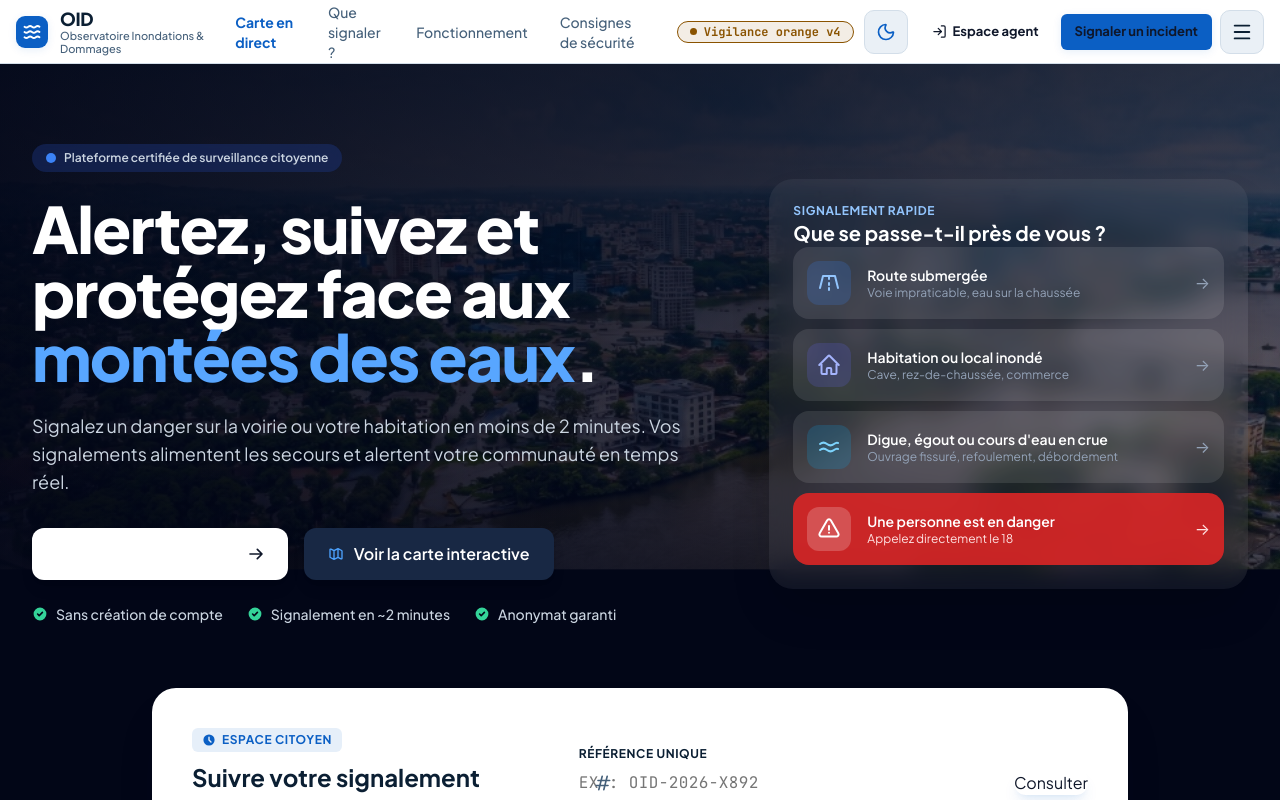
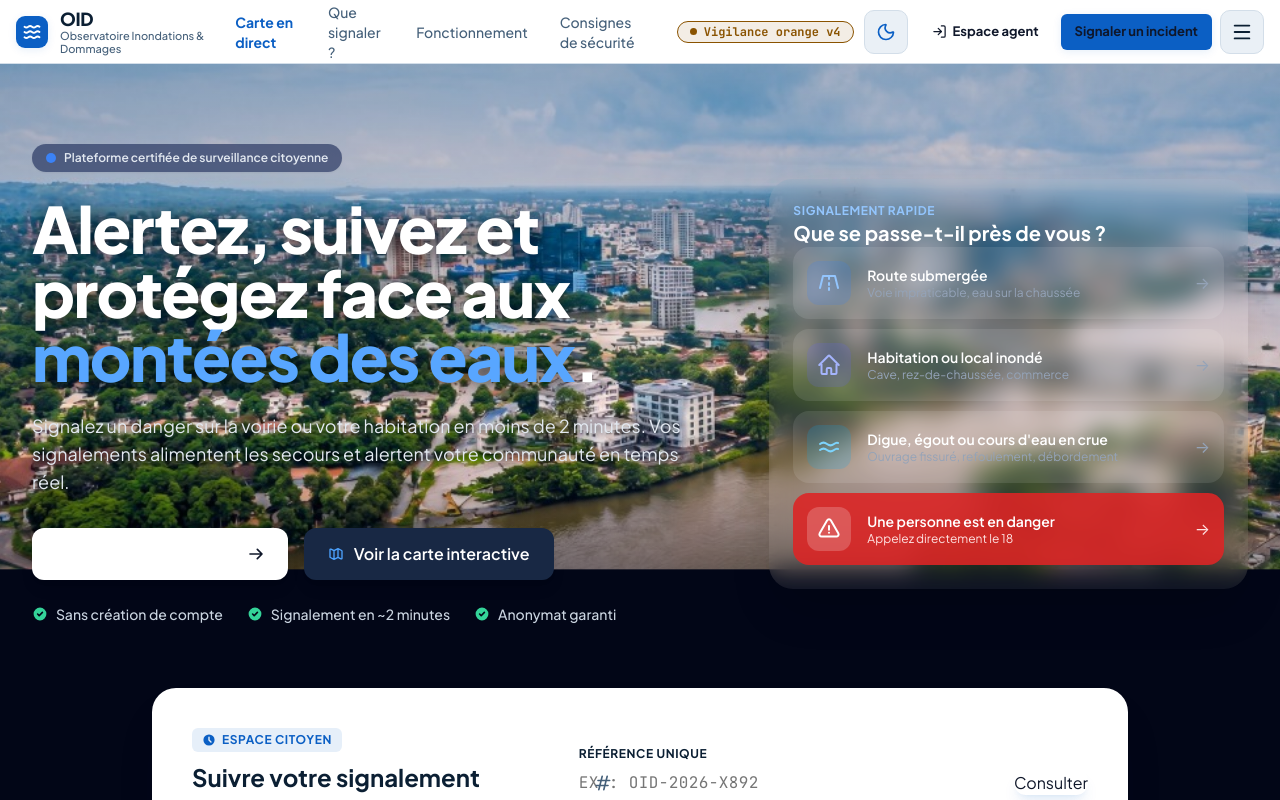
Before and after one commit to stephK-git/OID2, a React (Vite) app in the folder frontend/: page / in a window 1280 px wide. Shown: the top 800 px of the page. Built offline with nearby package versions, Linux system fonts and the light colour scheme; no server answers.

Commit message:
style(landing): eclaircissement du voile pour rendre la photo du hero plus visible

```diff
--- a/frontend/src/pages/LandingPage.tsx
+++ b/frontend/src/pages/LandingPage.tsx
@@ -142,13 +142,13 @@ export const LandingPage: React.FC = () => {
               alt="Vue aérienne d'Abidjan et de la lagune Ébrié"
               className="w-full h-full object-cover object-center scale-105"
             />
-            {/* Voiles sombre dégradés : gauche plus opaque pour lisibilité du texte, droite laissant respirer la lagune */}
+            {/* Voiles sombres allégés pour rendre la photo bien plus lumineuse et visible */}
             <div
-              className="absolute inset-0 bg-gradient-to-r from-slate-950/95 via-slate-950/80 to-slate-950/60"
+              className="absolute inset-0 bg-gradient-to-r from-slate-950/82 via-slate-950/50 to-slate-950/20"
               aria-hidden="true"
             />
             <div
-              className="absolute inset-0 bg-gradient-to-t from-slate-950 via-transparent to-slate-950/50"
+              className="absolute inset-0 bg-gradient-to-t from-slate-950 via-transparent to-slate-950/25"
               aria-hidden="true"
             />
           </div>
@@ -157,16 +157,16 @@ export const LandingPage: React.FC = () => {
             <div className="grid grid-cols-1 lg:grid-cols-12 gap-12 items-center">
               {/* Colonne gauche */}
               <div className="lg:col-span-7 space-y-6">
-                <div className="inline-flex items-center gap-2 px-3.5 py-1.5 rounded-full bg-blue-900/40 border border-blue-500/20 text-slate-300 text-xs font-semibold backdrop-blur-sm">
+                <div className="inline-flex items-center gap-2 px-3.5 py-1.5 rounded-full bg-blue-950/60 border border-blue-500/30 text-slate-200 text-xs font-semibold backdrop-blur-md shadow-sm">
                   <span className="w-2.5 h-2.5 rounded-full bg-blue-500 shrink-0"></span>
                   Plateforme certifiée de surveillance citoyenne
                 </div>
-                <h1 className="font-display font-extrabold text-4xl sm:text-5xl lg:text-6xl xl:text-[64px] leading-[1.08] tracking-tight text-white">
+                <h1 className="font-display font-extrabold text-4xl sm:text-5xl lg:text-6xl xl:text-[64px] leading-[1.08] tracking-tight text-white drop-shadow-[0_2px_12px_rgba(0,0,0,0.85)]">
                   Alertez, suivez et<br />
                   protégez face aux<br />
                   <span className="text-[#58a6ff]">montées des eaux</span>.
                 </h1>
-                <p className="text-base sm:text-lg text-slate-300 max-w-2xl leading-relaxed">
+                <p className="text-base sm:text-lg text-slate-200 max-w-2xl leading-relaxed drop-shadow-[0_1px_6px_rgba(0,0,0,0.8)]">
                   Signalez un danger sur la voirie ou votre habitation en moins de 2 minutes. Vos signalements
                   alimentent les secours et alertent votre communauté en temps réel.
                 </p>
```
